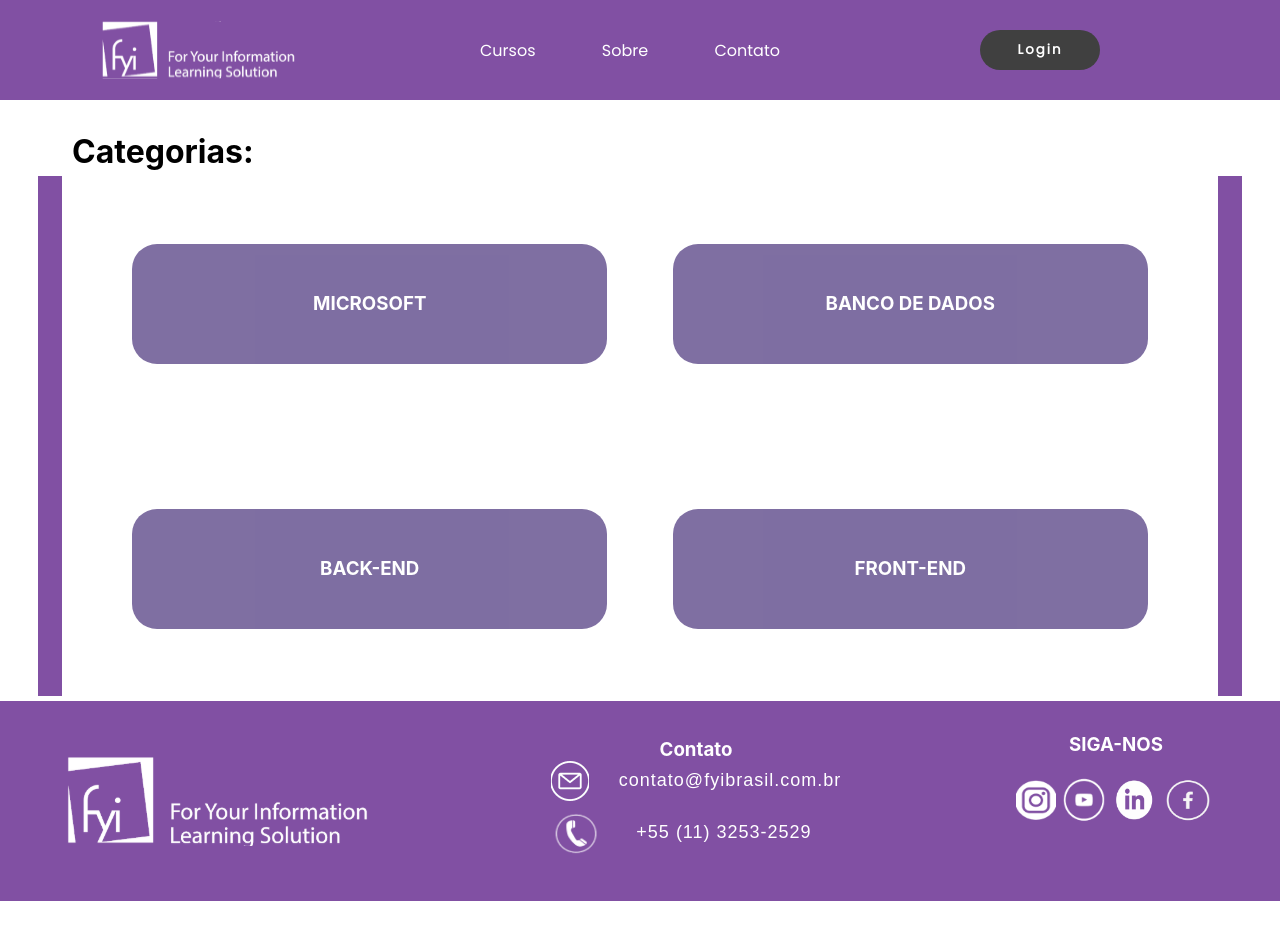
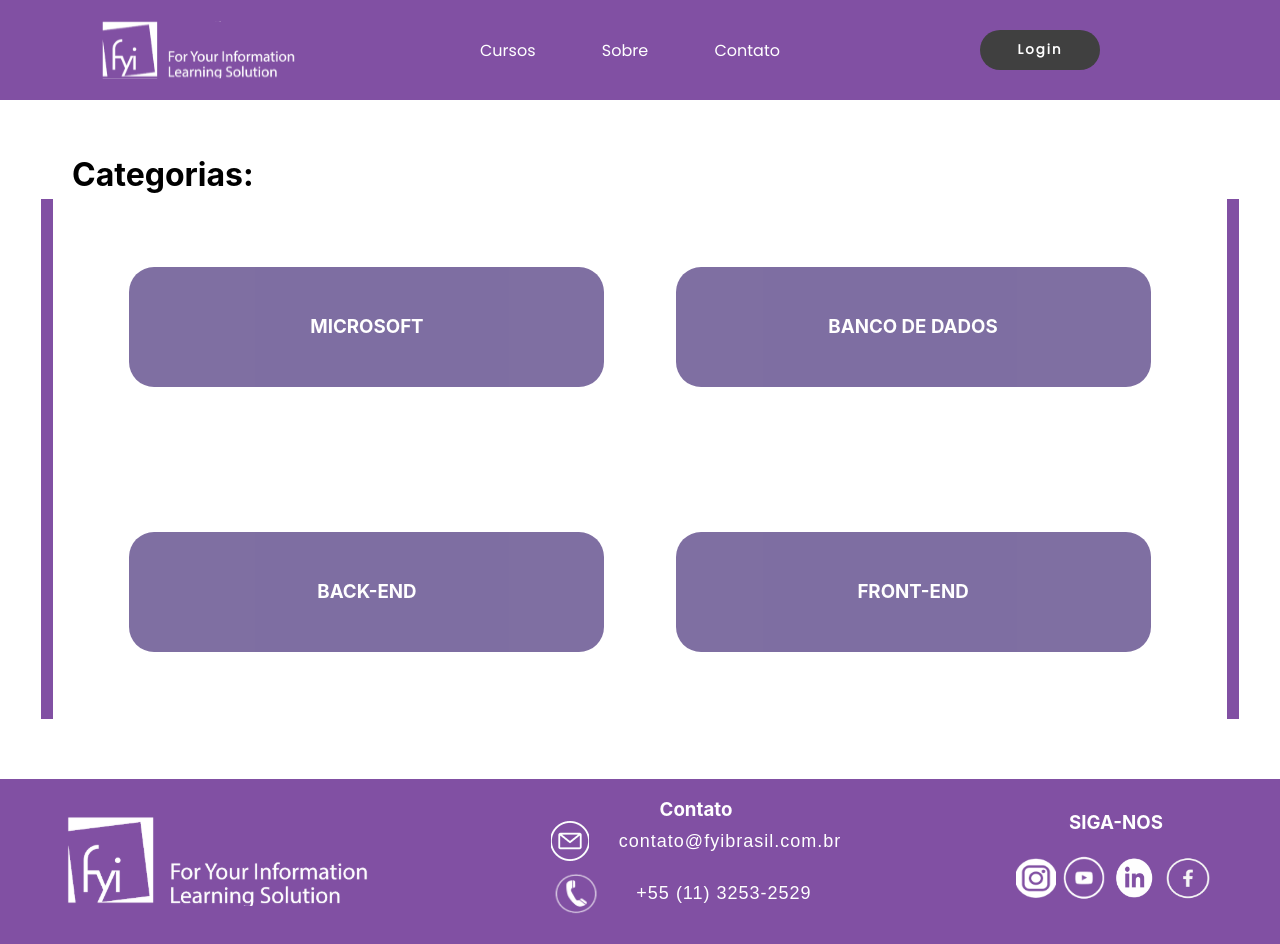
Before and after one commit to fernandopereira25608/FYI-Learning-Solutions, a React (Create React App) app: page /Cursos in a window 1280 px wide. Before the commit the page ends 901 px from the top, so only its background shows below. Built offline with nearby package versions, Linux system fonts and the light colour scheme; a web font is replaced by a local one.

Commit message:
ajustes finais

```diff
--- a/src/Components/Footer/Footer.css
+++ b/src/Components/Footer/Footer.css
@@ -1,6 +1,6 @@
 footer{
     width: 100%;
-    height: 200px;
+    height: 165px;
     background-color: #8150A3;
     display: flex;
     justify-content: center;
--- a/src/Pages/Contato/index.js
+++ b/src/Pages/Contato/index.js
@@ -30,14 +30,14 @@ const Contato = () => {
               <label class="contact-label-form">
                 <input type="text" placeholder="Email" />
                 <span className="spanzinho">
-                  <img src={IconPessoa}></img>
+                  <img class="icon-label" src={IconPessoa}></img>
                 </span>
               </label>
 
               <label class="contact-label-form">
                 <input type="text" placeholder="Telefone" />
                 <span className="spanzinho">
-                  <img src={IconTelefone}></img>
+                  <img class="icon-label" src={IconTelefone}></img>
                 </span>
               </label>
 
@@ -68,7 +68,7 @@ const Contato = () => {
 
 
           <div>
-            <iframe src="https://www.google.com/maps/embed?pb=!1m18!1m12!1m3!1d1828.6337891578544!2d-46.65964771469206!3d-23.558831498626542!2m3!1f0!2f0!3f0!3m2!1i1024!2i768!4f13.1!3m3!1m2!1s0x94ce59cd06184701%3A0xc5432b0e1fbb652f!2sAv.%20Paulista%2C%202006%20-%20406%20407%20-%20Bela%20Vista%2C%20S%C3%A3o%20Paulo%20-%20SP%2C%2001310-200!5e0!3m2!1spt-BR!2sbr!4v1649852568387!5m2!1spt-BR!2sbr" width="900" height="600" allowfullscreen="" loading="lazy" referrerpolicy="no-referrer-when-downgrade"></iframe>
+            <iframe src="https://www.google.com/maps/embed?pb=!1m18!1m12!1m3!1d1828.6337891578544!2d-46.65964771469206!3d-23.558831498626542!2m3!1f0!2f0!3f0!3m2!1i1024!2i768!4f13.1!3m3!1m2!1s0x94ce59cd06184701%3A0xc5432b0e1fbb652f!2sAv.%20Paulista%2C%202006%20-%20406%20407%20-%20Bela%20Vista%2C%20S%C3%A3o%20Paulo%20-%20SP%2C%2001310-200!5e0!3m2!1spt-BR!2sbr!4v1649852568387!5m2!1spt-BR!2sbr" width="700" height="500" allowfullscreen="" loading="lazy" referrerpolicy="no-referrer-when-downgrade"></iframe>
           </div>
         </div>
 
--- a/src/Pages/Contato/style.css
+++ b/src/Pages/Contato/style.css
@@ -16,8 +16,8 @@ margin-bottom: 38px;
 
 
 .contact-contato{
-width: 439px;
-height: 621px;
+width: 30vw;
+height: 75vh;
 background-color: #ebeaec;
 border-radius: 30px;
 display: flex;
@@ -25,7 +25,7 @@ flex-direction: column;
 justify-content: center;
 align-items: center;
 margin-top: 4%;
-margin-left: 200px;
+margin-left: 100px;
 margin-bottom: 4%;
 
 
@@ -38,7 +38,7 @@ flex-direction: column;
 justify-content: center;
 align-items: center;
 width: 100%;
-height: 80%;
+height: 70%;
 }
 
 .contact-form-contato label{
@@ -58,7 +58,7 @@ margin-bottom: 30px;
 .contact-label-form{
 width: 100%;
 max-width: 328px;
-height: 76px;
+height: 120px;
 border-radius: 30px;
 border: 1px solid #9355A9;
 display: flex;
@@ -130,6 +130,11 @@ font-size: 13px;
 
 }
 
+.icon-label{
+    width: auto;
+    height: 20px;
+}
+
 .contact-form-content-checkbox label{
 display: flex;
 align-items: center;
@@ -141,12 +146,12 @@ padding-left: 5px;
 }
 
 .contact-button-form{
-margin-top: 31px;
+margin-top: 15px;
 border: none;
 background-color: #9355A9;
 border-radius: 30px;
 width: 200px;
-height: 68px;
+height: 165px;
 color: #FFFF;
 display: flex;
 justify-content: center;
--- a/src/Pages/Cursos/Cursos.css
+++ b/src/Pages/Cursos/Cursos.css
@@ -16,7 +16,7 @@
     width: 100%;
     display: flex;
     flex-direction: column;
-    margin-top: 4vh;
+    margin-top: 55px;
   }
 
   .cursos-box-conteudo h1{
@@ -27,21 +27,23 @@
     width: 100%;
     display: flex;
     justify-content: space-around;
+    margin-bottom: 55px;
   }
 
 
   .cursos-Content-info-card{
     background-color: #8150A3;
-    width: 3vh;
+    width: 1vw;
     height: 65vh;
     margin: 5px;
     float: left;
+
 
   }
 
   .cursos-Content-info-card2{
     background-color: #8150A3;
-    width: 3vh;
+    width: 1vw;
     height: 65vh;
     margin: 5px;
     float: right;
```
